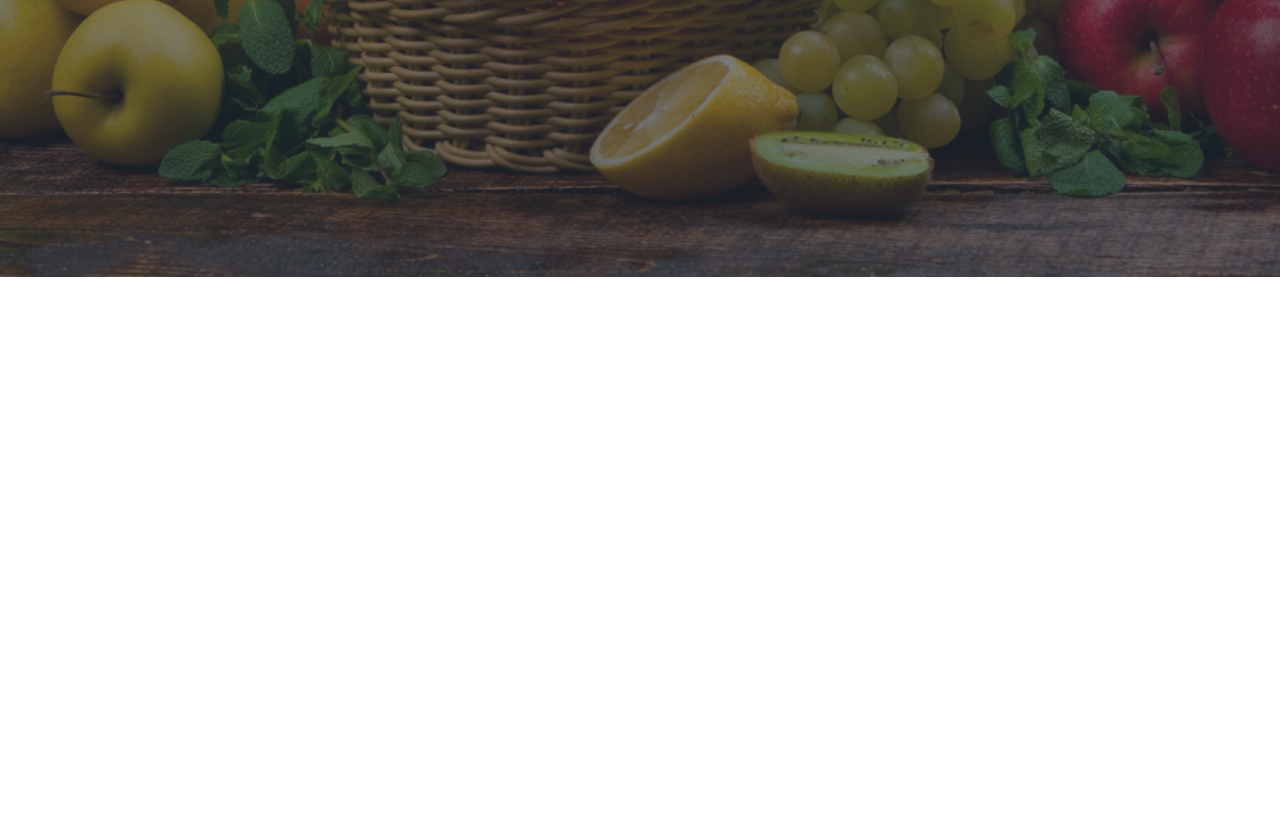
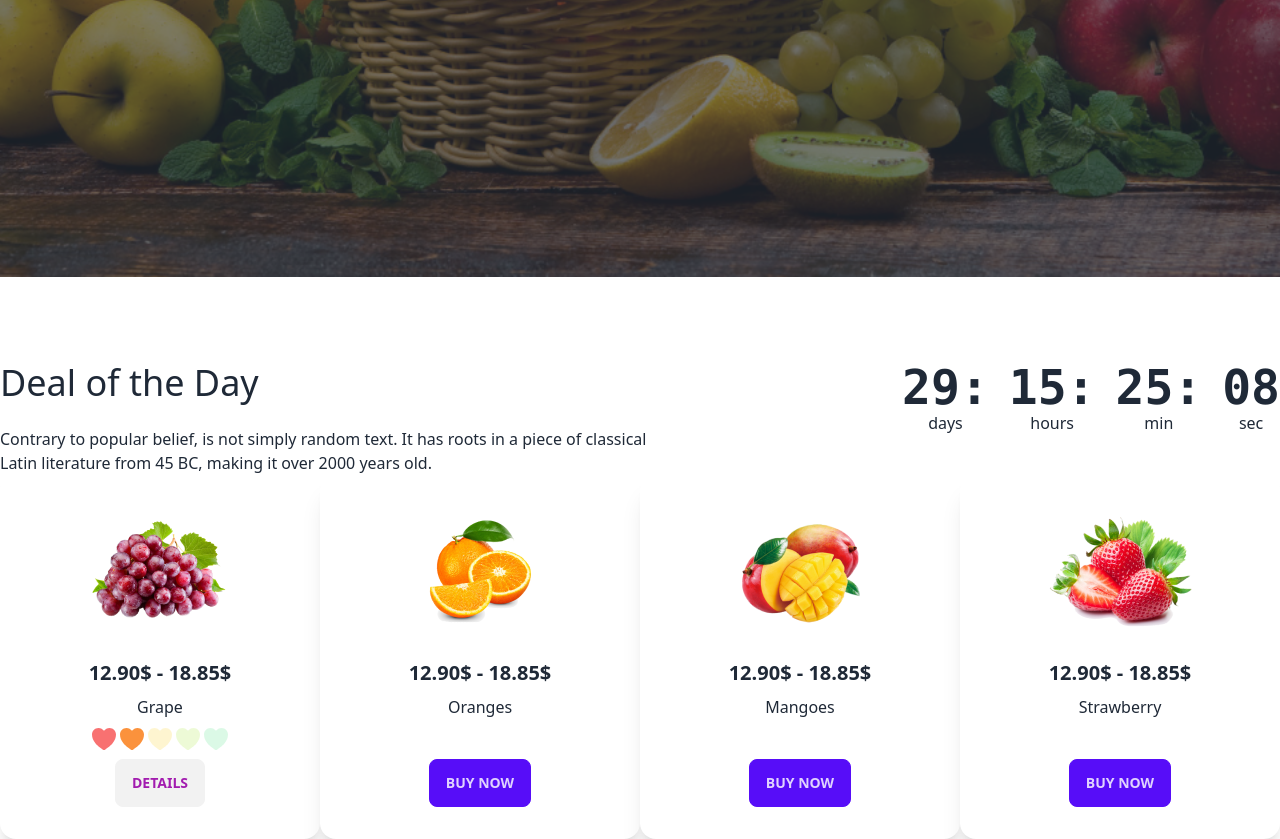
Before and after one commit to sadiadipty7/Fruit-Website, a plain HTML site: page index.html in a window 1280 px wide. Shown: the part 647-1486 px from the top of the page. Before the commit the page ends 930 px from the top, so only its background shows below. Drawn offline with nearby package versions, Linux system fonts and the light colour scheme; grey boxes are pictures that could not be loaded.

Commit message:
ratings added

```diff
--- a/index.html
+++ b/index.html
@@ -33,7 +33,7 @@
         </ul>
 
       </div>
-      <div class="navbar-center hidden lg:flex">
+      <div class="lg:navbar-center flex" >
         <img src="images/logo.png" alt="">
         <a class="text-zinc-100 normal-case text-xl ">Fruit Basket</a>
       </div>
@@ -101,7 +101,7 @@
             <div class="max-w-md">
               <h1 class="mb-5 text-5xl font-bold">Exotic tastes at your doorstep</h1>
               <p class="mb-5">We supply highly quality organic products.</p>
-              <button class="btn btn-active btn-secondar">Shop Now!</button>
+              <button class="btn  btn-active btn-secondar">Shop Now!</button>
             </div>
           </div>
         </div>
@@ -113,7 +113,131 @@
     </div>
   </header>
   <main class="md:container md:mx-auto">
+    <!-- deal of the day -->
+    <section class="flex justify-between">
+<div>
+<h1 class="text-4xl mb-6 mt-20 ">Deal of the Day</h1>
+<p>Contrary to popular belief, is not simply random text. It has roots in a piece of classical
+  <br> Latin literature from 45 BC, making it over 2000 years old.</p>
+</div>
+<div>
+  <div class="grid grid-flow-col gap-5 text-center auto-cols-max mt-20">
+    <div class="flex flex-col">
+      <span class="countdown font-mono text-5xl font-bold">
+        <span style="--value:29;"></span>:
+      </span>
+      days
+    </div>
+    <div class="flex flex-col">
+      <span class="countdown font-mono text-5xl font-bold">
+        <span style="--value:15;"></span>:
+      </span>
+      hours
+    </div>
+    <div class="flex flex-col">
+      <span class="countdown font-mono text-5xl font-bold">
+        <span style="--value:25;"></span>:
+      </span>
+      min
+    </div>
+    <div class="flex flex-col">
+      <span class="countdown font-mono text-5xl font-bold">
+        <span style="--value:08;"></span>
+      </span>
+      sec
+    </div>
+  </div>
+</div>
+</section>
+<!-- card section -->
+<section class="flex">
+  <div class="card w-96 bg-base-100 shadow-xl">
+    <figure class="px-10 pt-10">
+      <img src="/images/fruit1.png" alt="Shoes" class="rounded-xl" />
+    </figure>
+    <div class="card-body items-center text-center">
+      <h2 class="card-title">12.90$ - 18.85$</h2>
+      <p>Grape</p>
+      <!--Ragtings-->
+      <div class="rating gap-1">
+        <input type="radio" name="rating-3" class="mask mask-heart bg-red-400" />
+        <input type="radio" name="rating-3" class="mask mask-heart bg-orange-400" checked />
+        <input type="radio" name="rating-3" class="mask mask-heart bg-yellow-400" />
+        <input type="radio" name="rating-3" class="mask mask-heart bg-lime-400" />
+        <input type="radio" name="rating-3" class="mask mask-heart bg-green-400" />
+      </div>
+        <!-- Open the modal using ID.showModal() method -->
+<button class="btn text-fuchsia-700" onclick="my_modal_1.showModal() ">Details</button>
+<dialog id="my_modal_1" class="modal">
+  <form method="dialog" class="modal-box">
+    <div class="ml-40">
+      <img src="/images/fruit1.png" alt="Shoes" class="rounded-xl" />
+    </div>
+    <h3 class="font-bold text-lg">Grape</h3>
+    <p class="py-4">Professional employees are there for you to pick the most amazing and fresh fruits.</p>
+    <!-- Ratings -->
+    <div class="rating gap-1">
+      <input type="radio" name="rating-3" class="mask mask-heart bg-red-400" />
+      <input type="radio" name="rating-3" class="mask mask-heart bg-orange-400" checked />
+      <input type="radio" name="rating-3" class="mask mask-heart bg-yellow-400" />
+      <input type="radio" name="rating-3" class="mask mask-heart bg-lime-400" />
+      <input type="radio" name="rating-3" class="mask mask-heart bg-green-400" />
+    </div>
+    <div class="modal-action">
 
+      <!-- if there is a button in form, it will close the modal -->
+      <div class=" flex mr-36">
+      <div class="px-5">
+
+      <button class="btn btn-outline btn-error">Close</button>
+
+    </div>
+    <div>
+    <button class="btn  btn-error">Buy Now</button>
+      </div>
+      </div>
+  </form>
+</dialog>
+
+    </div>
+  </div>
+  <div class="card w-96 bg-base-100 shadow-xl">
+    <figure class="px-10 pt-10">
+      <img src="/images/fruit2.png" alt="Shoes" class="rounded-xl" />
+    </figure>
+    <div class="card-body items-center text-center">
+      <h2 class="card-title">12.90$ - 18.85$</h2>
+      <p>Oranges</p>
+      <div class="card-actions">
+        <button class="btn btn-primary">Buy Now</button>
+      </div>
+    </div>
+  </div>
+  <div class="card w-96 bg-base-100 shadow-xl">
+    <figure class="px-10 pt-10">
+      <img src="/images/fruit3.png" alt="Shoes" class="rounded-xl" />
+    </figure>
+    <div class="card-body items-center text-center">
+      <h2 class="card-title">12.90$ - 18.85$</h2>
+      <p>Mangoes</p>
+      <div class="card-actions">
+        <button class="btn btn-primary">Buy Now</button>
+      </div>
+    </div>
+  </div>
+  <div class="card w-96 bg-base-100 shadow-xl">
+    <figure class="px-10 pt-10">
+      <img src="/images/fruit4.png" alt="Shoes" class="rounded-xl" />
+    </figure>
+    <div class="card-body items-center text-center">
+      <h2 class="card-title">12.90$ - 18.85$</h2>
+      <p>Strawberry</p>
+      <div class="card-actions">
+        <button class="btn btn-primary">Buy Now</button>
+      </div>
+    </div>
+  </div>
+</section>
   </main>
   <footer>
 
```
